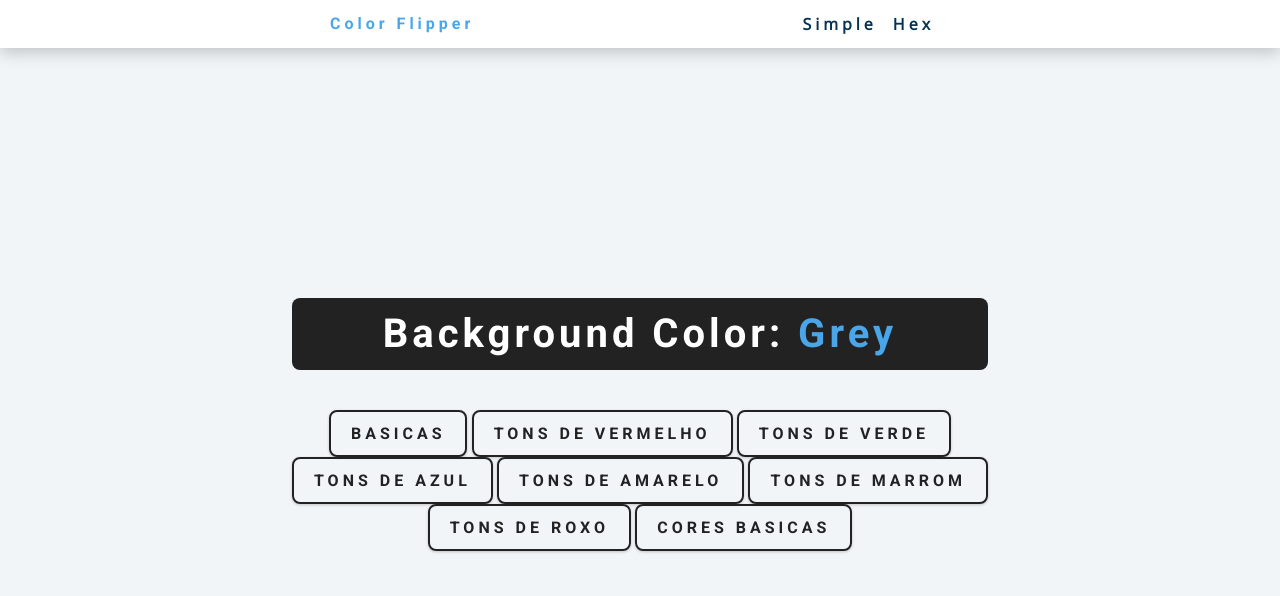
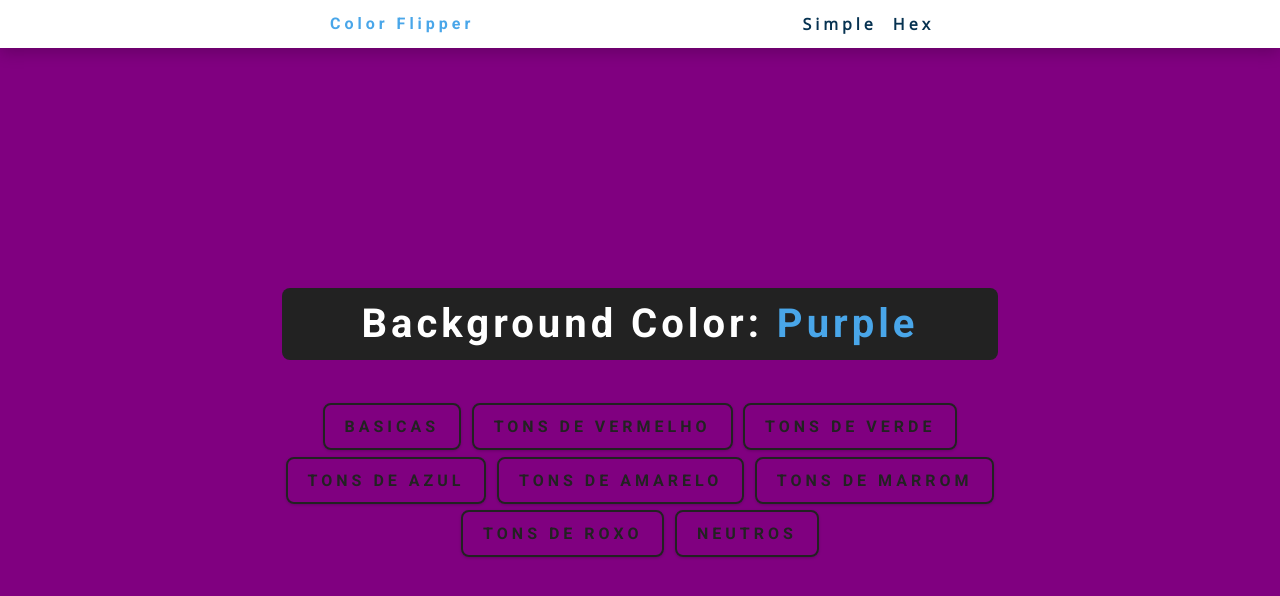
Before and after one commit to Grax4im/colorFlipper, a plain HTML site: page index.html in a window 1280 px wide. Both pictures are taken after a click on the button "BASICAS". Drawn offline with nearby package versions, Linux system fonts and the light colour scheme.

Commit message:
button function

```diff
--- a/app.js
+++ b/app.js
@@ -57,28 +57,20 @@ const colors = {
     ]
 };
 
-//botão de troca de cor e cor selecinada
 const btn = document.querySelectorAll('.btn');
 const color = document.querySelector('.color');
 
-//pega o objeto com todas as cores e transforma em uma array unidimensional
-const allColors = Object.values(colors).flat();
 
 btn.forEach(button =>
 
     button.addEventListener('click', function() {
-        //Gera um numero randomico entre 0 e o número total de cores
-        const random = generateRandomNumber();
         const corSelecionada = button.dataset.color;
-
-        //troca a cor de fundo pela cor gerada aleatória
-        document.body.style.backgroundColor = colors.corSelecionada[random];
-        //trpca a cor do elemento pela gerada aleatória
-        color.textContent = colors.corSelecionada[random];
+        const random = generateRandomNumber(colors[corSelecionada].length - 1 );
+        document.body.style.backgroundColor = colors[corSelecionada][random];
+        color.textContent = colors[corSelecionada][random];
     })
 )
 
-
-function generateRandomNumber() {
-    return Math.round(Math.random() * (allColors.length-1));
+function generateRandomNumber(limite) {
+    return Math.round(Math.random() * (limite));
 }
--- a/index.html
+++ b/index.html
@@ -28,17 +28,17 @@
       <h2>background color: <span class="color">grey</span></h2>
       <div>
       <button class="btn btn-hero" data-color="basicas">Basicas</button>
-        <button class="btn btn-hero" data-color="vermelho">Tons de Vermelho</button>
-        <button class="btn btn-hero" >Tons de Verde</button>
+        <button class="btn btn-hero" data-color="vermelhos">Tons de Vermelho</button>
+        <button class="btn btn-hero" data-color="verdes">Tons de Verde</button>
       </div>
        <div>
-        <button class="btn btn-hero" >Tons de Azul</button>
-        <button class="btn btn-hero" >Tons de Amarelo</button>
-        <button class="btn btn-hero" >Tons de Marrom</button>
+        <button class="btn btn-hero" data-color="azuis">Tons de Azul</button>
+        <button class="btn btn-hero" data-color="amarelos">Tons de Amarelo</button>
+        <button class="btn btn-hero" data-color="marrons">Tons de Marrom</button>
       </div>
        <div>
-        <button class="btn btn-hero" >Tons de Roxo</button>
-        <button class="btn btn-hero" >Cores Basicas</button>
+        <button class="btn btn-hero" data-color="roxos">Tons de Roxo</button>
+        <button class="btn btn-hero" data-color="neutros">Neutros</button>
       </div>
 
     </div>
--- a/styles.css
+++ b/styles.css
@@ -158,7 +158,9 @@ p {
 .btn-hero {
   font-size: 1rem;
   padding: 0.75rem 1.25rem;
+  margin: 0.2em;
 }
+
 /* section */
 .section {
   padding: 5rem 0;
```
